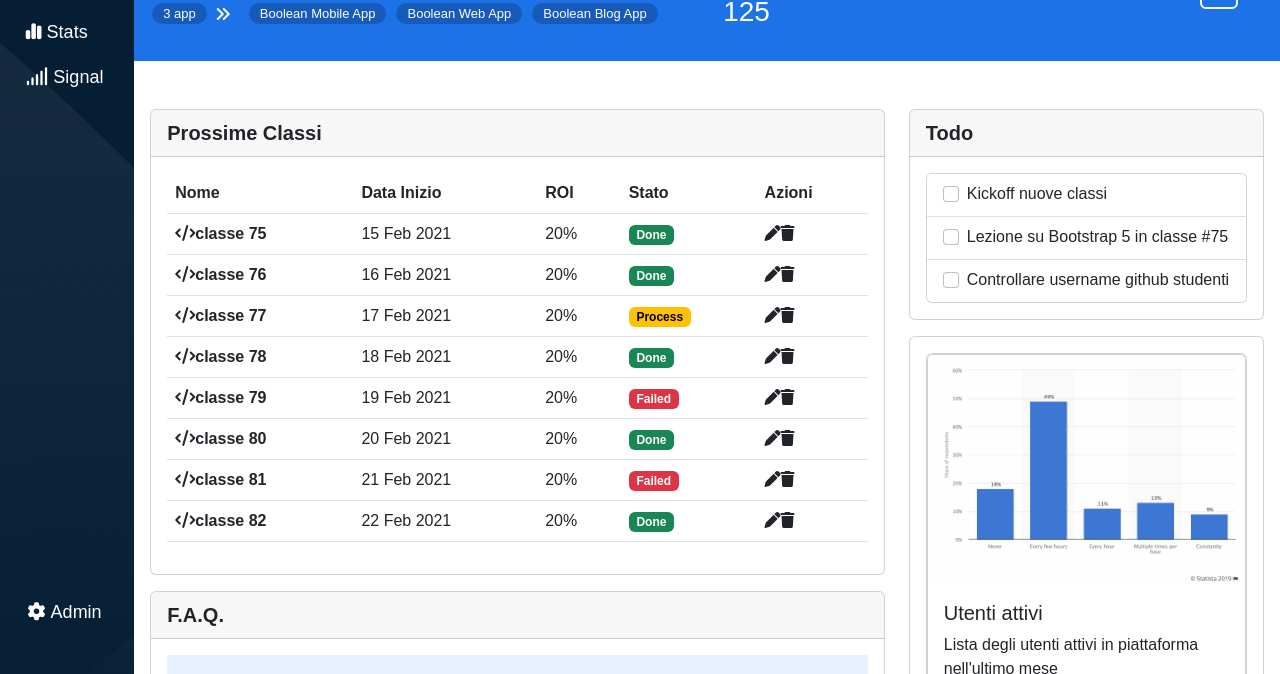
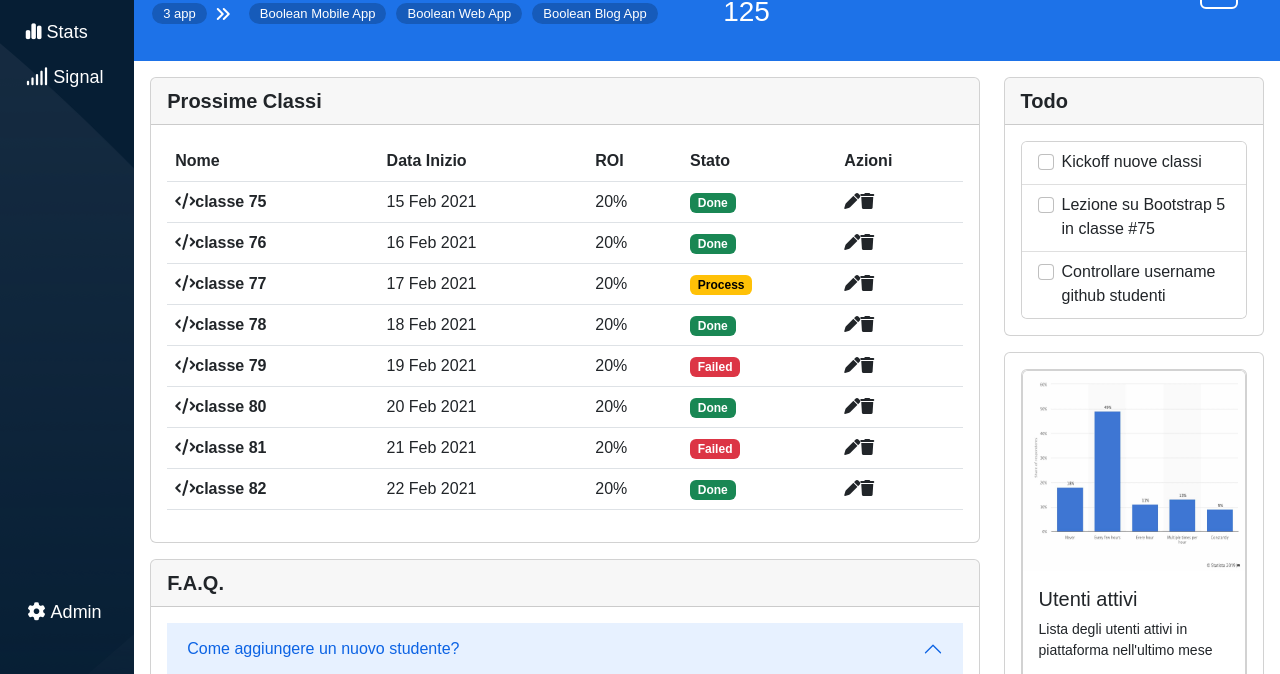
Before and after one commit to stefansimereaa/html-css-bootstrap-dashboard, a plain HTML site: page index.html in a window 1280 px wide. Shown: the part 126-800 px from the top of the page. Drawn offline with nearby package versions, Linux system fonts and the light colour scheme.

Commit message:
fixed main layout

```diff
--- a/css/style.css
+++ b/css/style.css
@@ -35,11 +35,7 @@ body{
 .main-content{
     width: 100%;
     overflow-y: auto;
-}
-
-.container-content{
-    overflow-y: auto;
-    height: 800px;
+    height: 100vh;
     flex-grow: 1;
 }
 
@@ -77,6 +73,11 @@ body{
 }
 
 /* Main */
+
+.container-content{
+    overflow-y: auto;
+    flex-grow: 1;
+}
 
 /* Sidebar */
 
@@ -128,4 +129,12 @@ body{
     font-size: 20px;
 }
 
+.container-content img{
+    height: 200px;
+}
+
+.container-content p{
+    font-size: 14px;
+}
+
 /* Dimesioni 576 768 992 1200 */
--- a/index.html
+++ b/index.html
@@ -111,8 +111,8 @@
                     </div>
                     <!-- Main Content -->
                     <div class="container-content">
-                        <div class="row px-3 py-5">
-                            <div class="col-12 col-lg-8">
+                        <div class="row px-3 py-3">
+                            <div class="col-12 col-lg-9">
                                 <!-- Card Classes -->
                                 <div class="card mb-3">
                                     <div class="card-header">
@@ -269,11 +269,11 @@
                                         </div>
                                 </div>
                                 <!-- Card Analytcs -->
-                                <div class="card mb-3">
+                                <div class="card">
                                     <div class="card-body">
                                         <div class="card" style="width: 100%;">
                                             <div class="card" style="width: 100%;">
-                                                <img src="img/stats.jpeg" class="card-img-top" alt="Analytcs">
+                                                <img src="img/stats.jpeg" class="card-img-top img-fluid" alt="Analytcs">
                                                 <div class="card-body">
                                                   <h5 class="card-title">Utenti attivi</h5>
                                                   <p class="card-text">Lista degli utenti attivi in piattaforma nell'ultimo mese</p>
```
